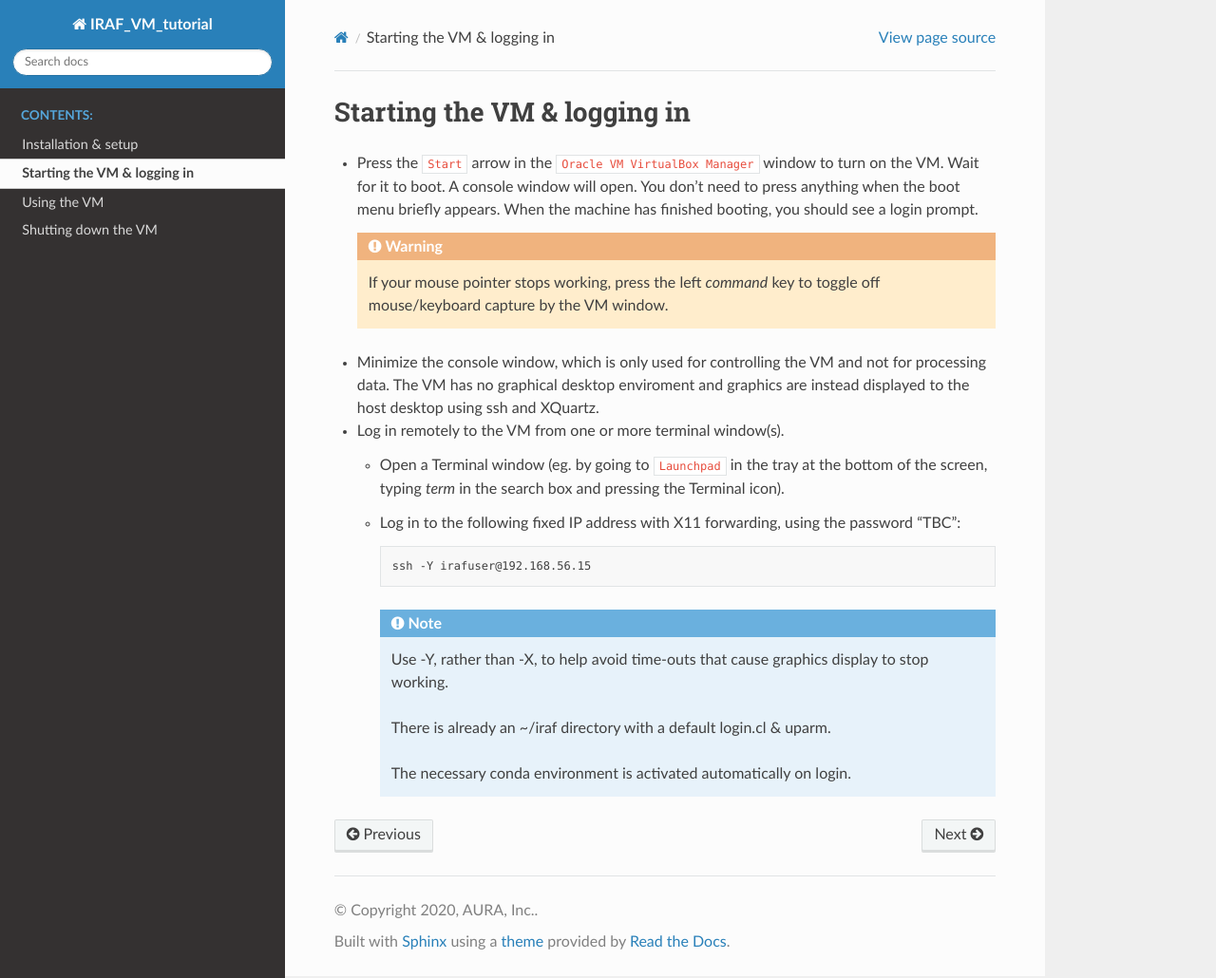
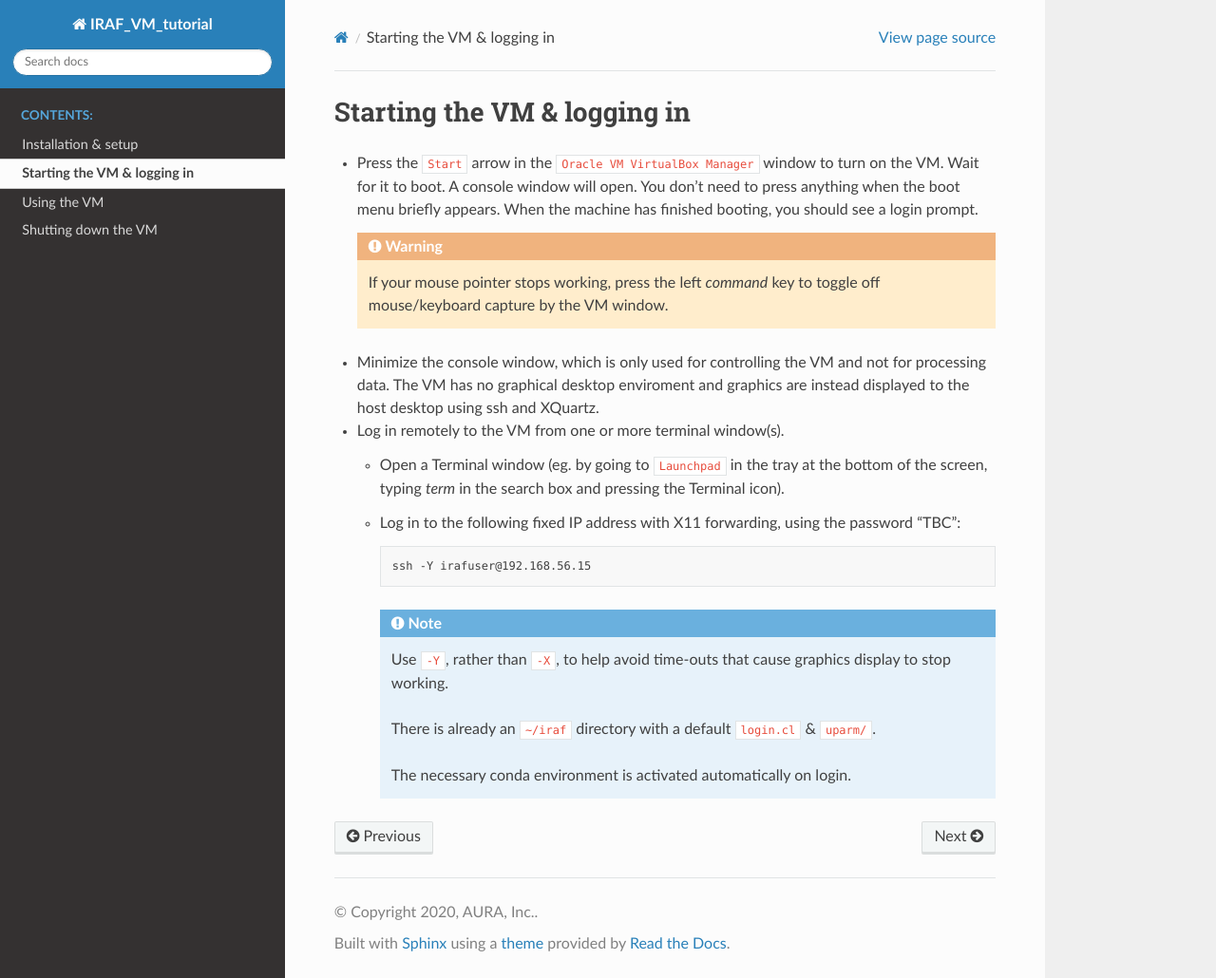
Before and after one commit to GeminiDRSoftware/IRAF_VM_tutorial, a Sphinx documentation site: the page built from source/login.rst, in a window 1280 px wide and 1030 px high. Shown: the whole window at 95% size. Built offline with Sphinx 7.4.7 and the Read the Docs theme 2.0.0, drawn with Linux system fonts in a browser that asks for light colours.

Commit message:
Format literals correctly in the note.

```diff
--- a/source/login.rst
+++ b/source/login.rst
@@ -36,9 +36,10 @@ Starting the VM & logging in
 
     .. note::
 
-       Use -Y, rather than -X, to help avoid time-outs that cause graphics
-       display to stop working.
+       Use ``-Y``, rather than ``-X``, to help avoid time-outs that cause
+       graphics display to stop working.
 
-       There is already an ~/iraf directory with a default login.cl & uparm.
+       There is already an ``~/iraf`` directory with a default ``login.cl`` &
+       ``uparm/``.
 
        The necessary conda environment is activated automatically on login.
```
